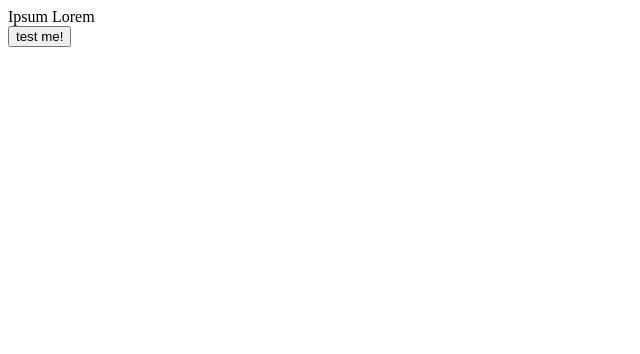
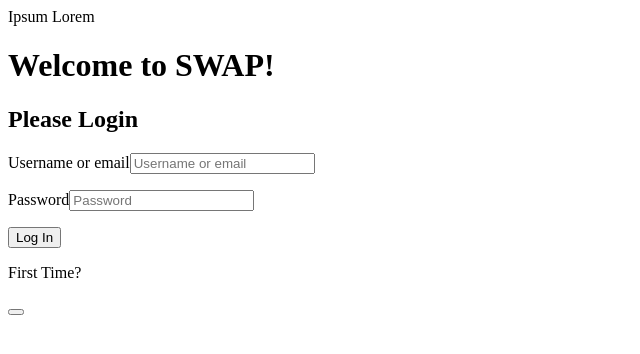
Before and after one commit to cyoonique/swapApp, a React app: page / in a window 1280 px wide. Shown: the top 354 px of the page, without its empty margins (0-640 px from the left). Built offline with nearby package versions, Linux system fonts and the light colour scheme.

Commit message:
Login Page created with toggle

```diff
--- /dev/null
+++ b/client/components/LoginPage.jsx
@@ -0,0 +1,42 @@
+import React, { Component } from 'react';
+
+const loginPage = props => {
+    return (
+        <div className="loginPage">
+            <form class="sign-in">
+                 <h1 id="loginHeader">Welcome to SWAP!</h1>
+                    <h2>Please Login</h2>
+                <p>
+            <label for="login">Username or email</label>
+            <input type="text" name="username" placeholder="Username or email" />
+                </p>
+
+                <p>
+            <label for="password">Password</label>
+            <input type="password" name='password' placeholder="Password" />
+                </p>
+
+                <p>
+            <input type="submit" name="submit" value="Log In" onClick={() =>  {
+                                                    console.log(props.loginDisplayTog)
+                                                    props.loginDisplayToggle();
+                                                    }}
+                                                    />
+                </p>
+        </form>
+
+        <p id="first-time">First Time?</p>
+
+        <p>
+        <button className="signupButton" value="Sign-up!"
+                                    // onClick={() =>  {
+                                    //                 console.log(props.loginDisplayTog)
+                                    //                 props.loginDisplayToggle();
+                                    //                 }}
+                                                    />
+                                                    </p>
+        </div>
+    )
+};
+
+export default loginPage;
--- a/client/containers/MainContainer.jsx
+++ b/client/containers/MainContainer.jsx
@@ -2,6 +2,7 @@ import React, { Component } from "react";
 import { connect } from "react-redux";
 import * as actions from "../actions/actions.js";
 
+import LoginPage from "../components/loginPage.jsx";
 import topNavBar from "../components/topNavBar.jsx";
 // import SwapContainer from "./SwapContainer.jsx";
 
@@ -18,17 +19,28 @@ const mapDispatchToProps = dispatch => ({
 
 class MainContainer extends Component {
     render(props) {
+
+        let loginPage;
+        if (this.props.loginDisplayTog === true) {
+            loginPage = (
+                <LoginPage
+                        loginDisplayToggle={this.props.loginDisplayToggle}
+                        loginDisplayTog={this.props.loginDisplayTog}
+                     />
+            )
+        }
         return (
             <main>
                 <div id="main">
+                    <div className="loginPage"> {loginPage} </div>
 
-                    <button id="test" onClick={() => {
+                    {/* <button id="test" onClick={() => {
                         console.log('I got clicked')
                         this.props.loginDisplayToggle();
                         console.log(this.props.loginDisplayTog);
                         }} >
                     test me!
-                    </button>
+                    </button> */}
 
 
                     <topNavBar />
```
